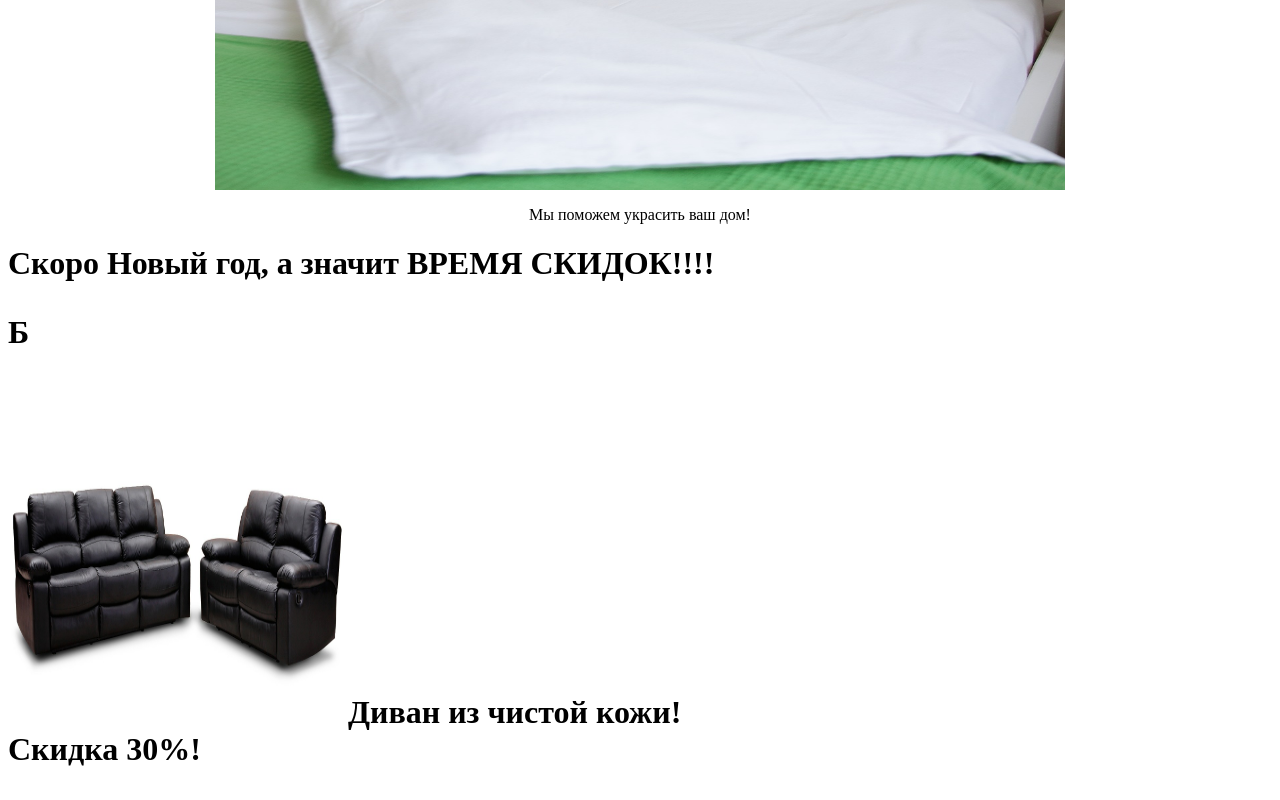
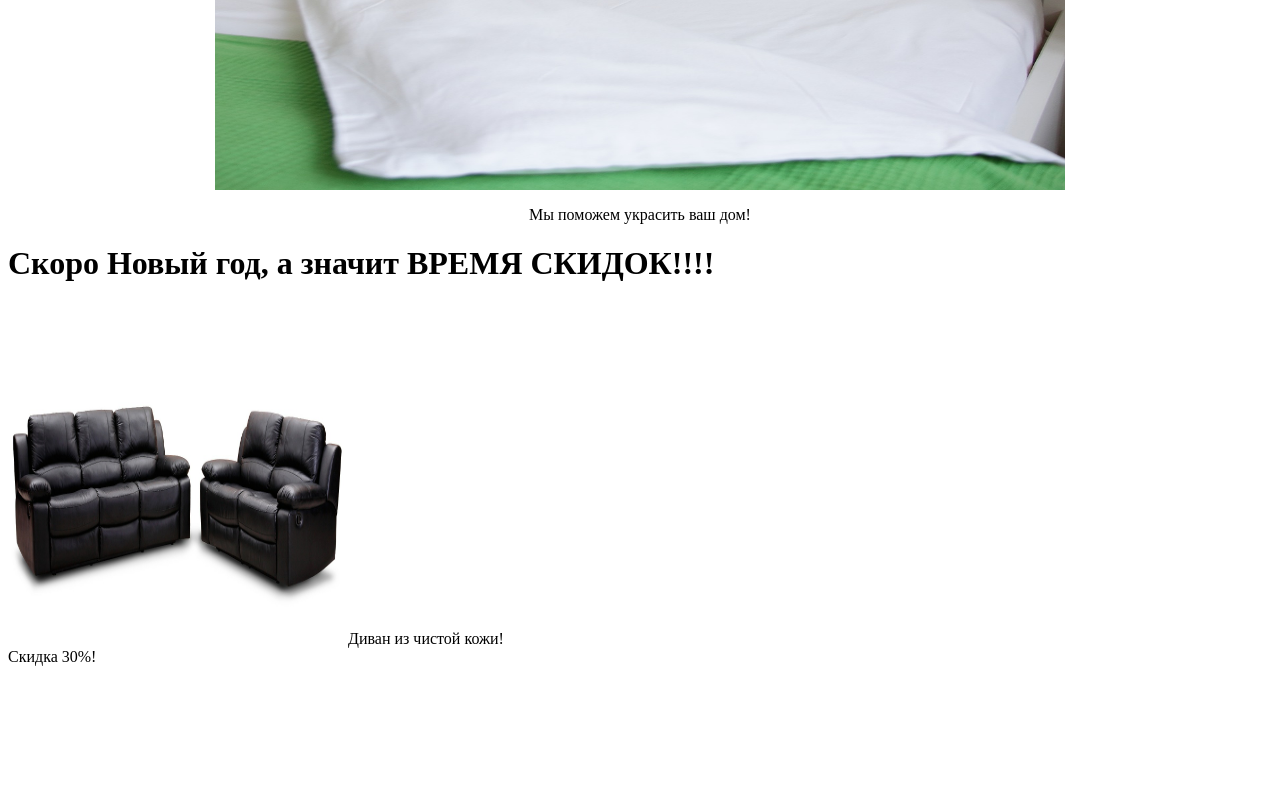
Before and after one commit to Artur4ick/site-podyshki, a plain HTML site: page index.html in a window 1280 px wide. Shown: the part 698-1498 px from the top of the page. After the commit the page ends 1380 px from the top, so only its background shows below. Drawn offline with Linux system fonts and the light colour scheme.

Commit message:
Update index.html

```diff
--- a/index.html
+++ b/index.html
@@ -15,8 +15,8 @@
       </nav>
       <p class="jjj"> <img src="https://github.com/Artur4ick/site-podyshki/blob/main/apartment-gac75e56cd_1920.jpg?raw=true" width="850px" height="650px"/></p>
       <p class="jjj">Мы поможем украсить ваш дом!</p>
-      <h1>Скоро Новый год, а значит ВРЕМЯ СКИДОК!!!!</p>Б
-      <p><img src="https://github.com/Artur4ick/site-podyshki/blob/main/leather-sofa-g81def4472_1280.jpg?raw=true" width=340px" height="340px"/>Диван из чистой кожи!<br/>Скидка 30%!</p>
+      <h1>Скоро Новый год, а значит ВРЕМЯ СКИДОК!!!!</h1>
+      <p class="jj"><img src="https://github.com/Artur4ick/site-podyshki/blob/main/leather-sofa-g81def4472_1280.jpg?raw=true" width=340px" height="340px"/>Диван из чистой кожи!<br/>Скидка 30%!</p>
 
 
 
```
